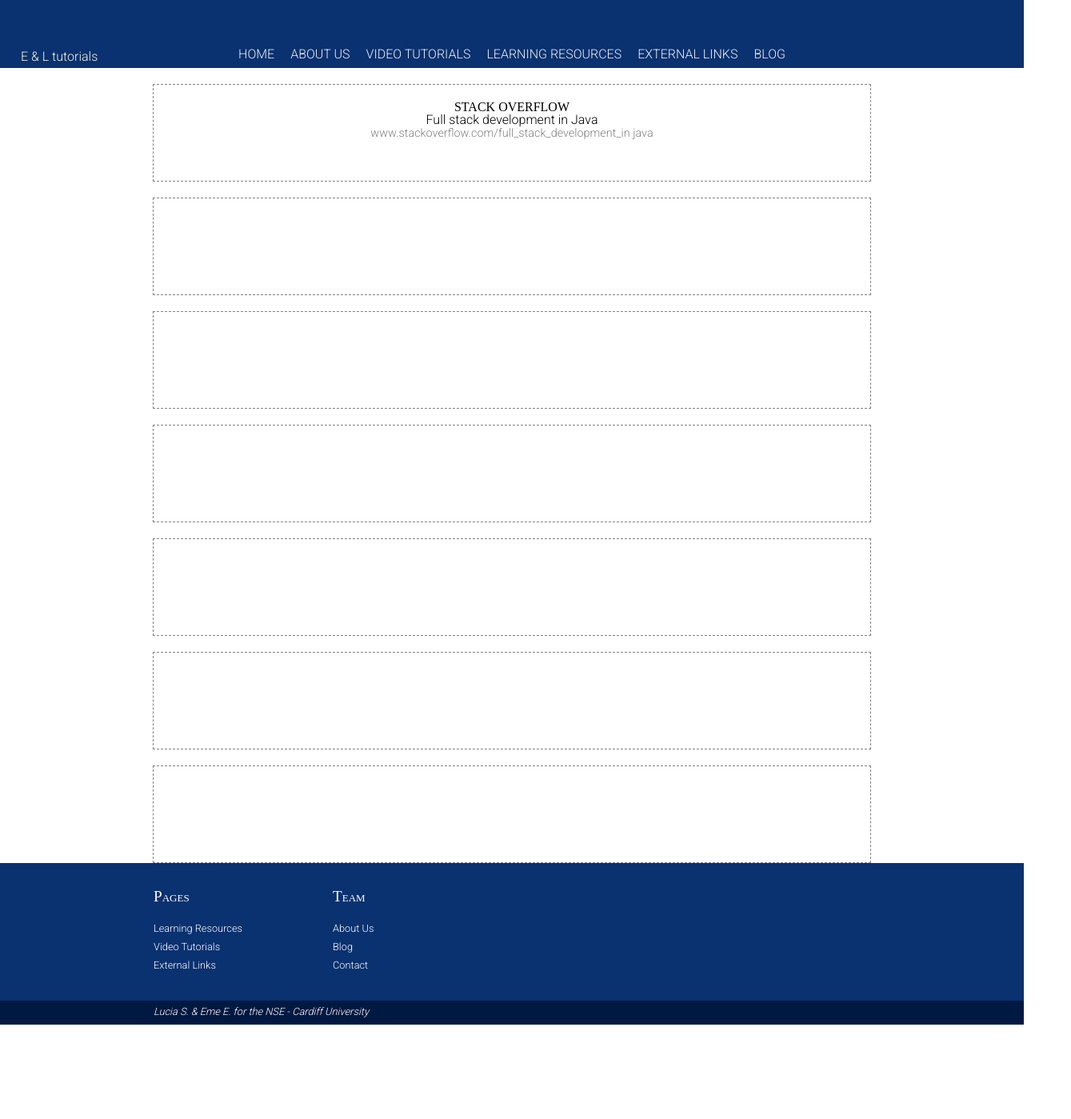
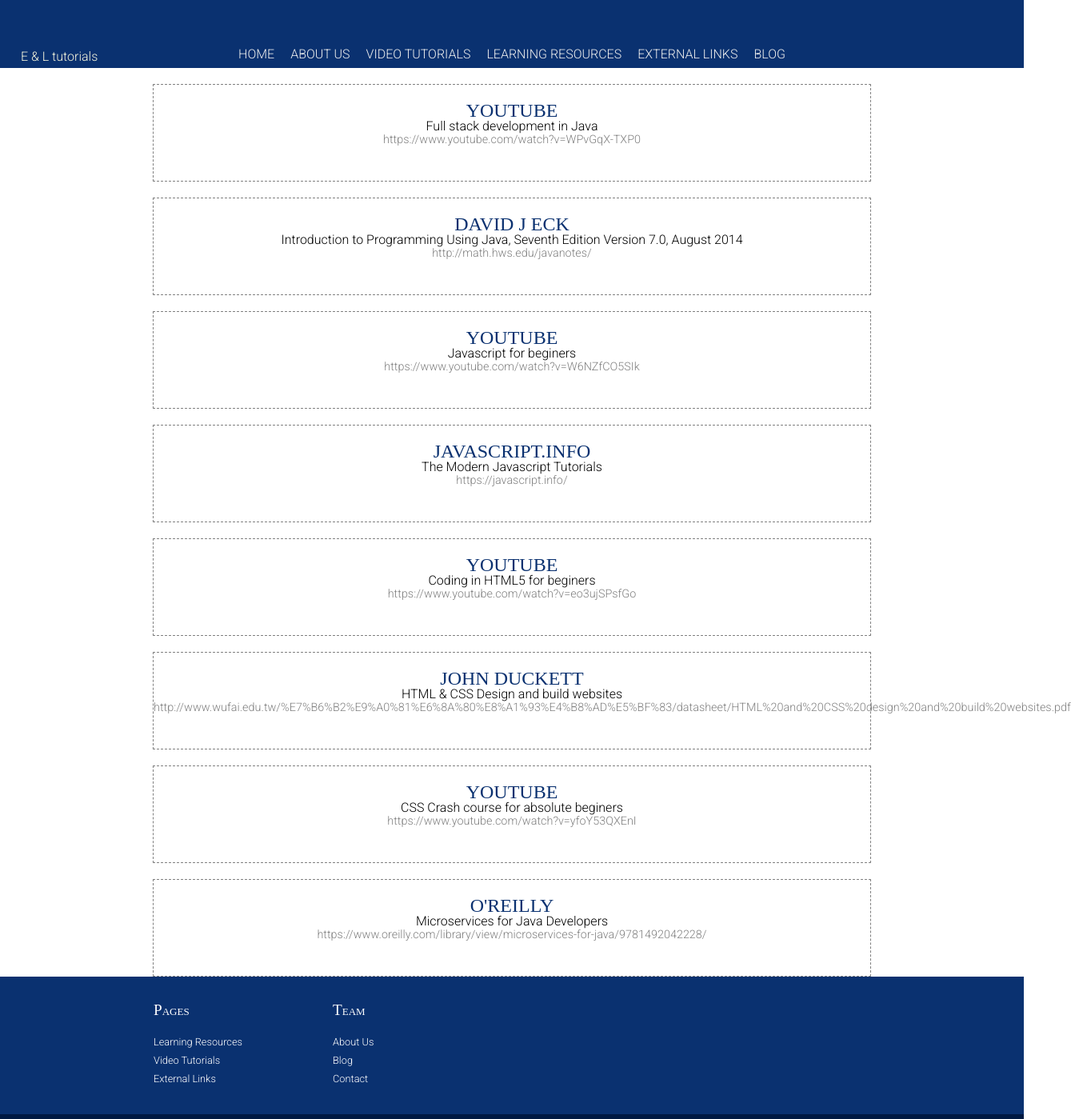
Before and after one commit to arisasdf/c-uni-react-exercise, a React (Create React App) app: page /external in a window 1280 px wide. Shown: the top 1399 px of the page at 80% size, 1339 px wide, since content can reach past the window. Before the commit the page ends 1281 px from the top, so only its background shows below. Built offline with nearby package versions, Linux system fonts and the light colour scheme; a web font is replaced by a local one.

Commit message:
Add Page Content

```diff
--- a/src/components/External_Links.js
+++ b/src/components/External_Links.js
@@ -8,21 +8,89 @@
         <main>
           <div className="flex-container External_links">
             <div>
-              <h2>STACK OVERFLOW</h2>
+              <h1>YOUTUBE</h1>
               <p>
                 Full stack development in Java
                 <br />
-                <Link to="/Home">
-                  www.stackoverflow.com/full_stack_development_in java
-                </Link>
+                <a href="https://www.youtube.com/watch?v=WPvGqX-TXP0">
+                  https://www.youtube.com/watch?v=WPvGqX-TXP0
+                </a>
               </p>
             </div>
-            <div />
-            <div />
-            <div />
-            <div />
-            <div />
-            <div />
+            <div>
+              <h1>DAVID J ECK</h1>
+              <p>
+                Introduction to Programming Using Java, Seventh Edition Version
+                7.0, August 2014
+                <br />
+                <a href="http://math.hws.edu/javanotes/">
+                  http://math.hws.edu/javanotes/
+                </a>
+              </p>
+            </div>
+            <div>
+              <h1>YOUTUBE</h1>
+              <p>
+                Javascript for beginers
+                <br />
+                <a href="https://www.youtube.com/watch?v=W6NZfCO5SIk">
+                  https://www.youtube.com/watch?v=W6NZfCO5SIk
+                </a>
+              </p>
+            </div>
+            <div>
+              <h1>JAVASCRIPT.INFO</h1>
+              <p>
+                The Modern Javascript Tutorials
+                <br />
+                <a href="https://javascript.info/">https://javascript.info/</a>
+              </p>
+            </div>
+
+            <div>
+              <h1>YOUTUBE</h1>
+              <p>
+                Coding in HTML5 for beginers
+                <br />
+                <a href="https://www.youtube.com/watch?v=eo3ujSPsfGo">
+                  https://www.youtube.com/watch?v=eo3ujSPsfGo
+                </a>
+              </p>
+            </div>
+            <div>
+              <h1>JOHN DUCKETT</h1>
+              <p>
+                HTML & CSS Design and build websites
+                <br />
+                <a
+                  href="http://www.wufai.edu.tw/%E7%B6%B2%E9%A0%81%E6%8A%80%E8%A1%93%E4%B8%AD%E5%BF%83/datasheet/HTML%20and%20CSS%20design%20and%20build%20websites.pdf
+               "
+                >
+                  http://www.wufai.edu.tw/%E7%B6%B2%E9%A0%81%E6%8A%80%E8%A1%93%E4%B8%AD%E5%BF%83/datasheet/HTML%20and%20CSS%20design%20and%20build%20websites.pdf
+                </a>
+              </p>
+            </div>
+
+            <div>
+              <h1>YOUTUBE</h1>
+              <p>
+                CSS Crash course for absolute beginers
+                <br />
+                <a href="https://www.youtube.com/watch?v=yfoY53QXEnI">
+                  https://www.youtube.com/watch?v=yfoY53QXEnI
+                </a>
+              </p>
+            </div>
+            <div>
+              <h1>O'REILLY</h1>
+              <p>
+                Microservices for Java Developers
+                <br />
+                <a href="https://www.oreilly.com/library/view/microservices-for-java/9781492042228/">
+                  https://www.oreilly.com/library/view/microservices-for-java/9781492042228/
+                </a>
+              </p>
+            </div>
           </div>
         </main>
       </div>
```
